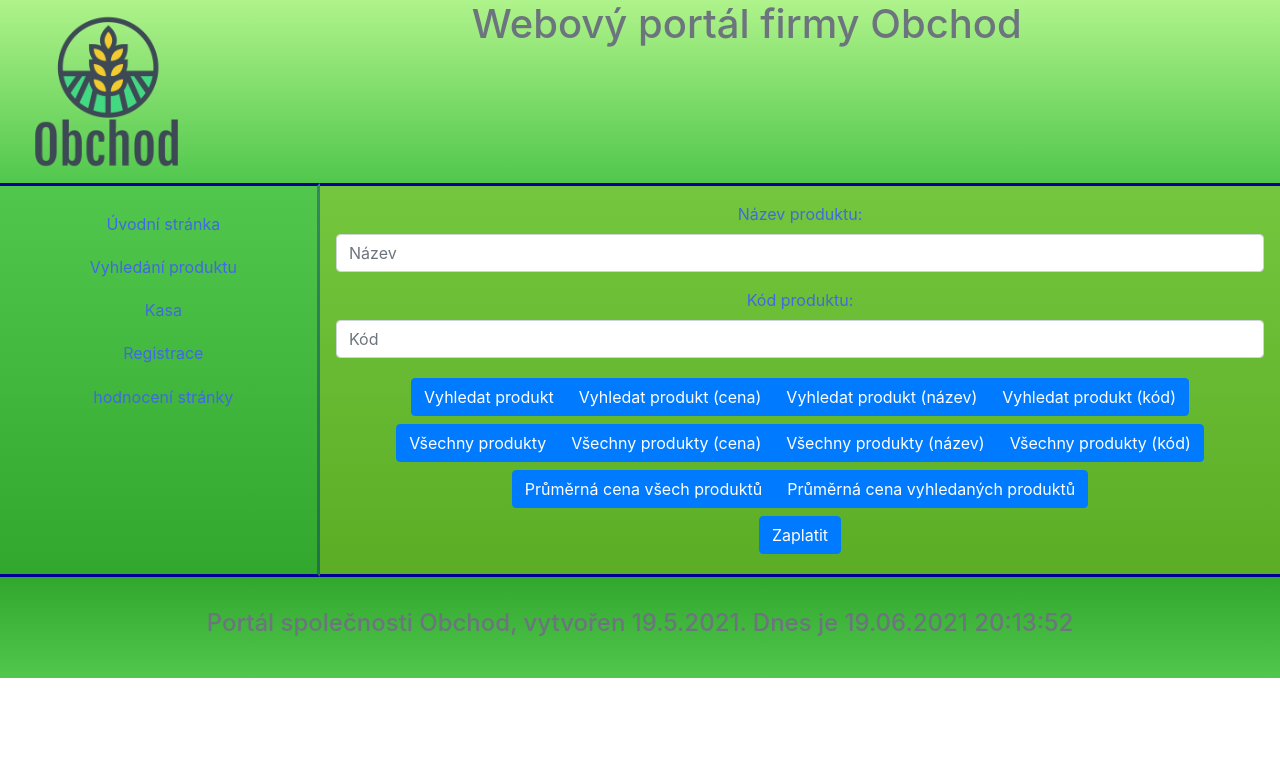
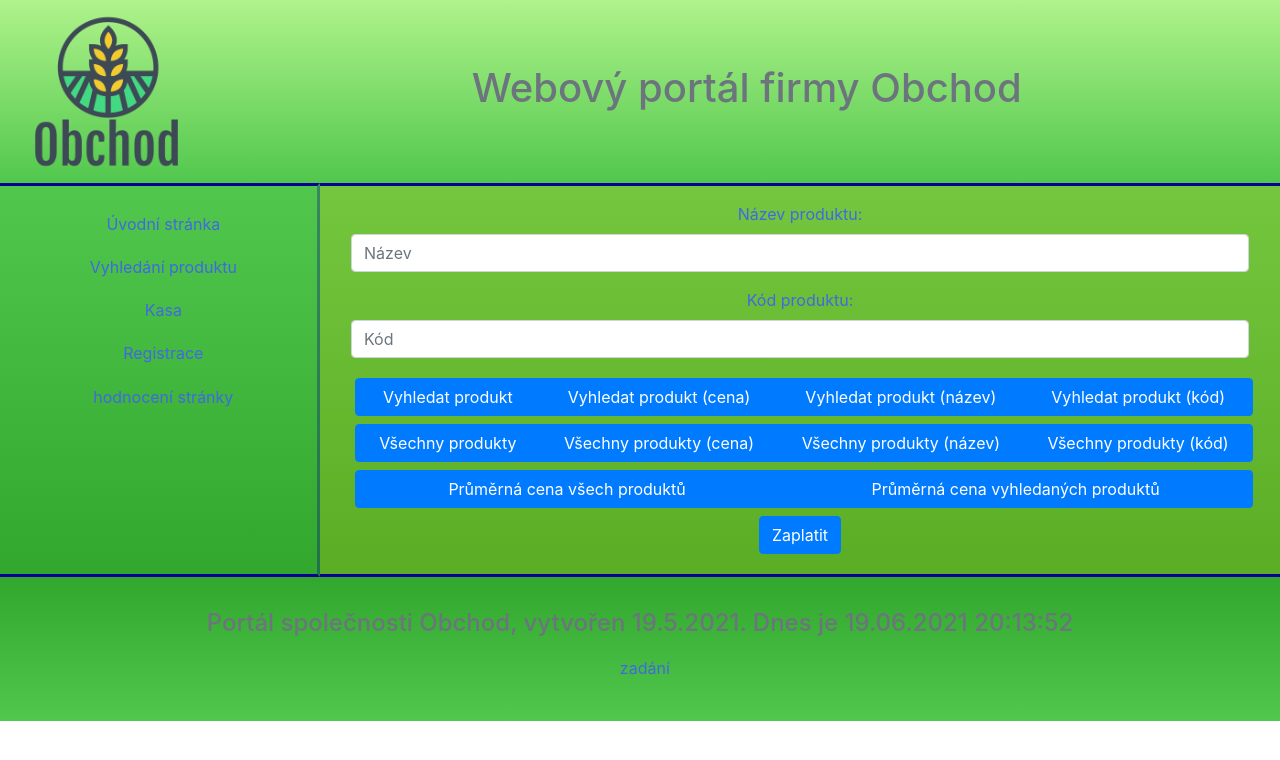
Before and after one commit to Lendoran/WEB21, a PHP site: page /kasa.php in a window 1280 px wide. Shown: the top 760 px of the page. Run offline with PHP 8.4, Linux system fonts and the light colour scheme; data comes from the database, SQL or seed files in the repository.

Commit message:
sm -> md container -> container-fluid zadání - footer úpravy do style aby měla h1 lepší padding-top

```diff
--- a/kasa.php
+++ b/kasa.php
@@ -69,15 +69,15 @@ while ($row = $polozkyslq->fetch_array(MYSQLI_NUM)) {
         }
     </script>
     <div class="row header">
-        <div class="col-sm-2">
+        <div class="col-md-2">
             <img src="logo.png" alt="logo firmy" class="img-fluid">
         </div>
-        <div class="col-sm-10">
+        <div class="col-md-10">
             <h1>Webový portál firmy Obchod</h1>
         </div>
     </div>
     <div class="row secondRow">
-        <div class="col-sm-3 container sidebar">
+        <div class="col-md-3 container-fluid sidebar m-0">
             <div class=" row">
                 <a href="index.php" class="col-12">Úvodní stránka</a>
             </div>
@@ -94,29 +94,29 @@ while ($row = $polozkyslq->fetch_array(MYSQLI_NUM)) {
                 <a href="hodnoceni.php" class="col-12">hodnocení stránky</a>
             </div>
         </div>
-        <div class="col-sm-9 bg-lime p-3 content-form">
+        <div class="col-md-9 bg-lime p-3 content-form">
             <form action="" method="post">
-                <div class="form-group">
+                <div class="form-group col-md-12">
                     <label for="jmeno_produktu">Název produktu:</label>
                     <input type="text" class="form-control" name="jmeno_produktu" id="jmeno_produktu" placeholder="Název">
                 </div>
-                <div class="form-group">
+                <div class="form-group col-md-12">
                     <label for="kod_produktu">Kód produktu:</label>
                     <input type="text" class="form-control" name="kod_produktu" id="kod_produktu" placeholder="Kód">
                 </div>
-                <div class="btn-group m-1">
+                <div class="btn-group m-1 col-md-12">
                     <button type="submit" class="btn btn-primary" name="vyhledat">Vyhledat produkt</button>
                     <button type="submit" class="btn btn-primary" name="vyhledatcena">Vyhledat produkt (cena)</button>
                     <button type="submit" class="btn btn-primary" name="vyhledatnazev">Vyhledat produkt (název)</button>
                     <button type="submit" class="btn btn-primary" name="vyhledatkod">Vyhledat produkt (kód)</button>
                 </div> <br>
-                <div class="btn-group m-1">
+                <div class="btn-group m-1 col-md-12">
                     <button type="submit" class="btn btn-primary" name="vse">Všechny produkty</button>
                     <button type="submit" class="btn btn-primary" name="cena">Všechny produkty (cena)</button>
                     <button type="submit" class="btn btn-primary" name="nazev">Všechny produkty (název)</button>
                     <button type="submit" class="btn btn-primary" name="kod">Všechny produkty (kód)</button>
                 </div> <br>
-                <div class="btn-group m-1">
+                <div class="btn-group m-1 col-md-12">
                     <button type="submit" class="btn btn-primary" name="prumercenavse">Průměrná cena všech produktů</button>
                     <button type="submit" class="btn btn-primary" name="prumercenavyhledat">Průměrná cena vyhledaných produktů</button>
                 </div> <br>
@@ -329,6 +329,7 @@ while ($row = $polozkyslq->fetch_array(MYSQLI_NUM)) {
                 echo date('d.m.Y G:i:s'); ?>
             </h4>
         </div>
+        <a href="zadani.html" class="col-md-12">zadání</a>
     </div>
 </body>
 
--- a/style.css
+++ b/style.css
@@ -72,3 +72,16 @@ blockquote {
 #uvod {
     font-size: 1.3em;
 }
+h1 {
+    padding-top: calc(5vw);
+}
+@media (max-width: 764px) {
+    h1 {
+        padding-top: 1vh;
+    }
+}
+@media (min-width: 1500px) {
+    h1 {
+        padding-top: 75px;
+    }
+}
```
Also changed, not shown: hodnoceni.php (+5 -4 lines), index.php (+8 -7 lines), registrace.php (+5 -4 lines), vyhledavani.php (+5 -4 lines).
